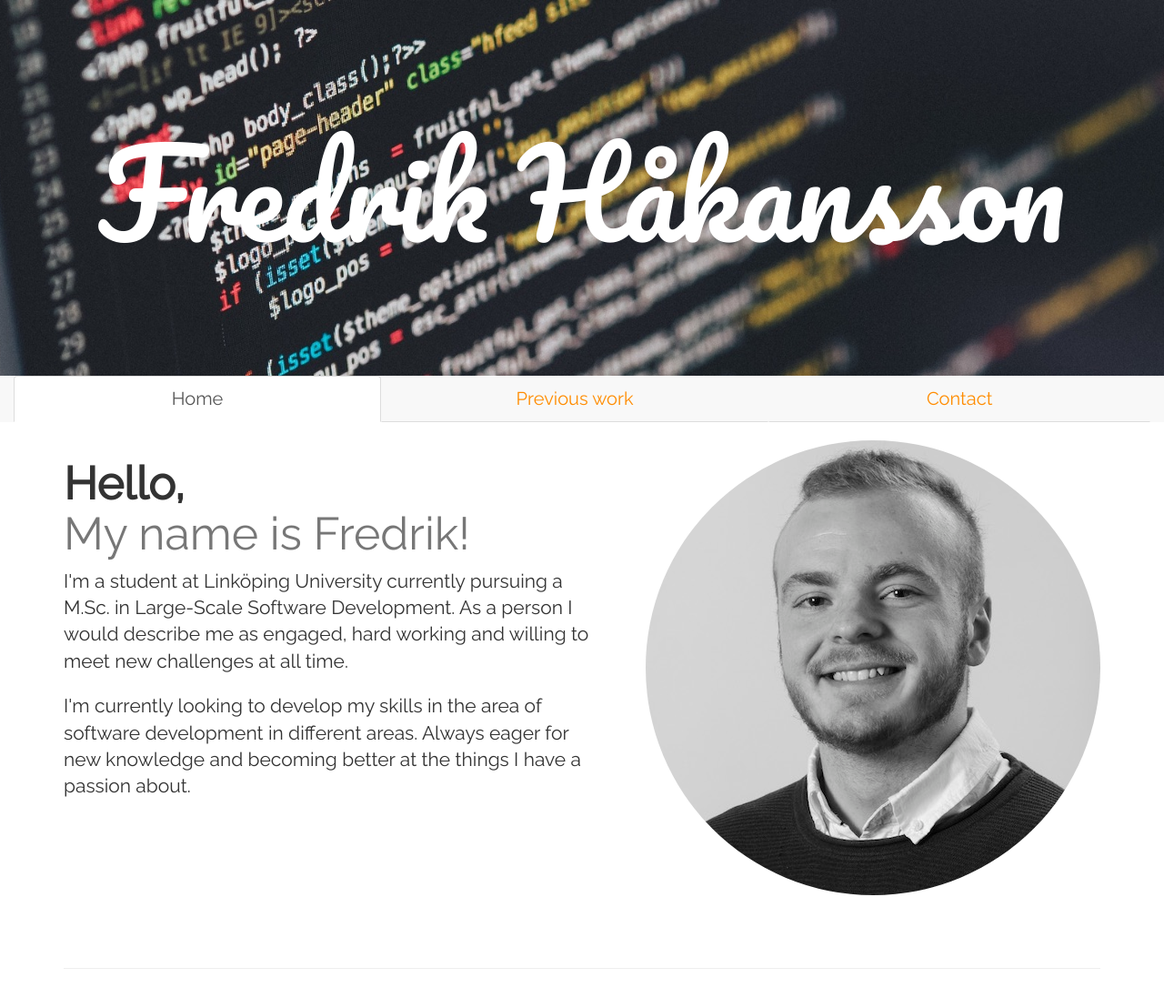
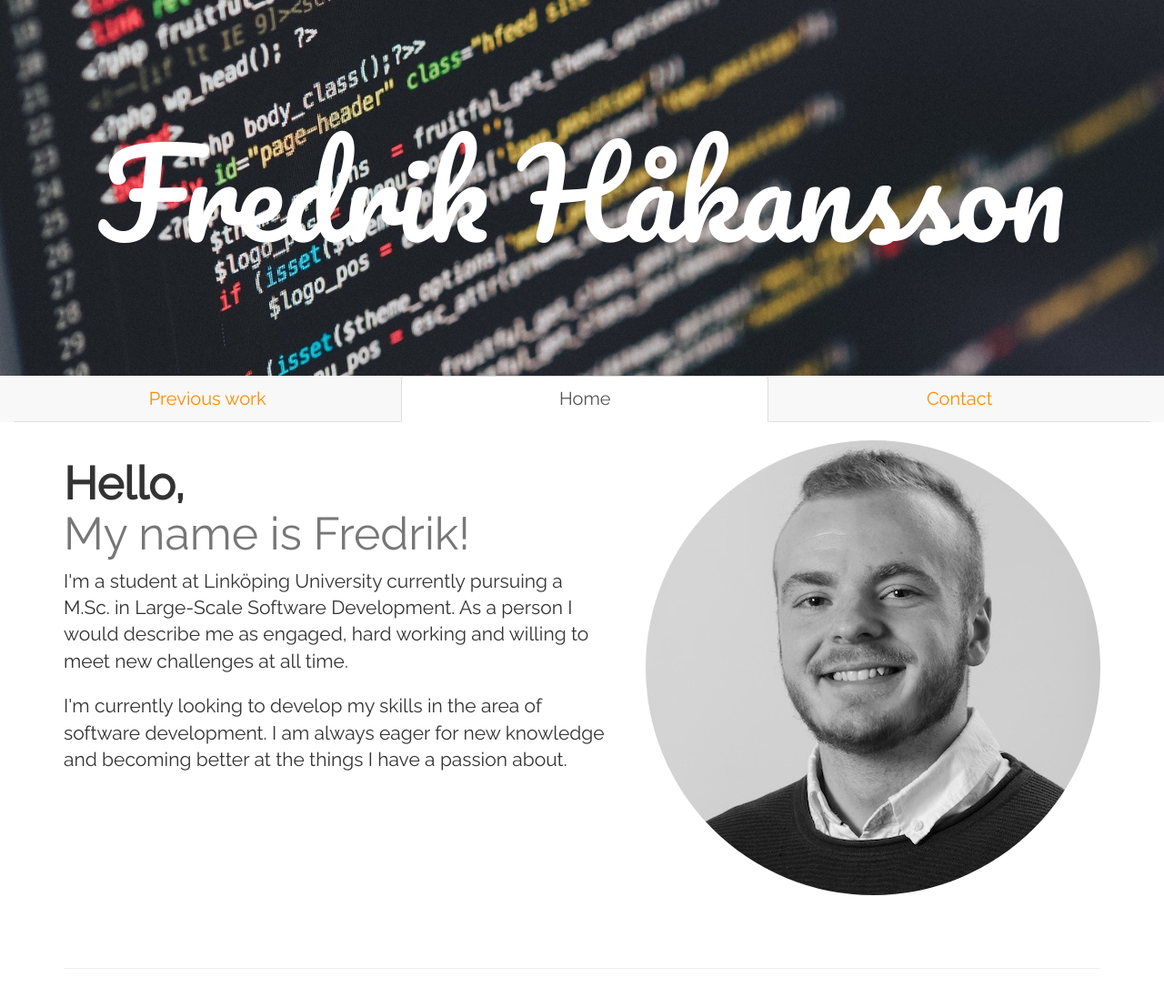
Before and after one commit to heekzz/Portfolio, a plain HTML site: page index.html in a window 1280 px wide. Shown: the top 1097 px of the page at 91% size. Drawn offline with Linux system fonts and the light colour scheme; a script that the page names is missing.

Commit message:
Moved home tab to the middle

```diff
--- a/index.html
+++ b/index.html
@@ -69,8 +69,8 @@
 
     <div class="collapse navbar-collapse" id="bs-example-navbar-collapse-1">
         <ul class="nav nav-tabs nav-justified" role="tablist">
+            <li role="presentation"><a href="#previous-work" aria-controls="previous-work" role="tab" data-toggle="tab">Previous work</a></li>
             <li role="presentation" class="active"><a href="#home" aria-controls="home" role="tab" data-toggle="tab">Home</a></li>
-            <li role="presentation"><a href="#previous-work" aria-controls="previous-work" role="tab" data-toggle="tab">Previous work</a></li>
             <li role="presentation"><a href="#contact" aria-controls="contact" role="tab" data-toggle="tab">Contact</a></li>
         </ul>
     </div>
@@ -89,8 +89,8 @@
                 </h2>
                 <p class="lead">I'm a student at Linköping University currently pursuing a M.Sc. in Large-Scale Software Development.
                     As a person I would describe me as engaged, hard working and willing to meet new challenges at all time.</p>
-                <p class="lead">I'm currently looking to develop my skills in the area of software development in different areas.
-                    Always eager for new knowledge and becoming better at the things I have a passion about.</p>
+                <p class="lead">I'm currently looking to develop my skills in the area of software development.
+                   I am always eager for new knowledge and becoming better at the things I have a passion about.</p>
             </div>
 
             <hr class="featurette-divider">
```
